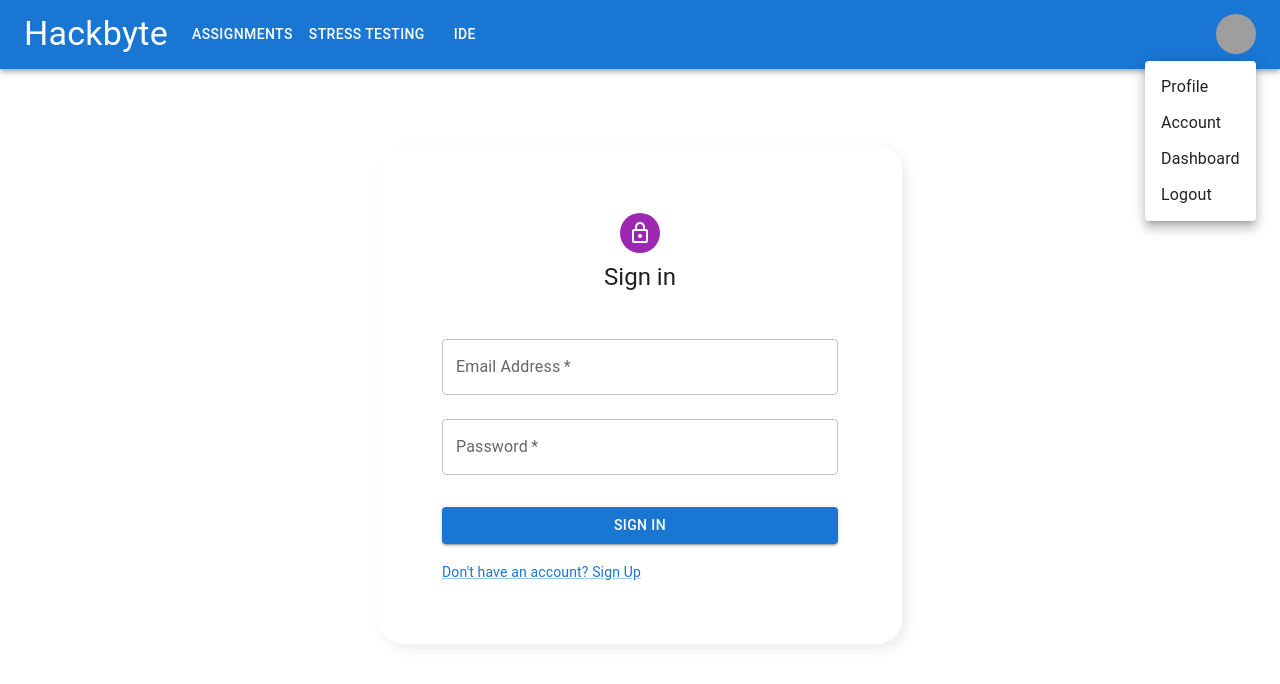
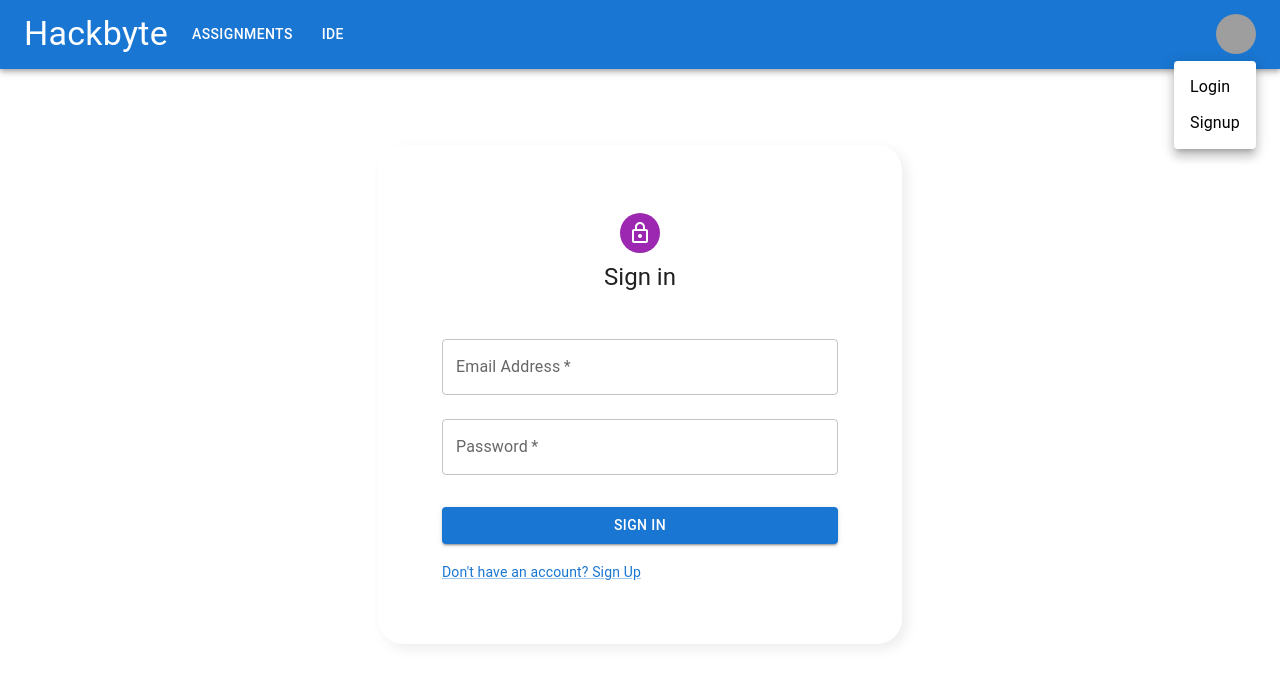
Before and after one commit to brijsiyag/hackbyte, a React (Create React App) app in the folder client/: page /login in a window 1280 px wide. Both pictures are taken after a click on the button "Open settings". Shown: the top 684 px of the page. Built offline with nearby package versions, Linux system fonts and the light colour scheme; grey boxes are pictures that could not be loaded.

Commit message:
page titles

```diff
--- a/client/src/App.jsx
+++ b/client/src/App.jsx
@@ -6,6 +6,9 @@ import Ide from "./Body/Ide/Ide";
 
 import "./App.css";
 function App() {
+   document.title = "Hackbyte";
+
+
   return (
     <div className="App">
       <Navbar />
--- a/client/src/Body/Login/Login.jsx
+++ b/client/src/Body/Login/Login.jsx
@@ -18,6 +18,9 @@ import "./login.css"
 const theme = createTheme();
 
 export default function SignIn() {
+
+ document.title = "Login";
+
   const handleSubmit = (event) => {
     event.preventDefault();
     const data = new FormData(event.currentTarget);
--- a/client/src/Body/Signup/Signup.jsx
+++ b/client/src/Body/Signup/Signup.jsx
@@ -22,6 +22,8 @@ import FormControl from '@mui/material/FormControl';
 const theme = createTheme();
 
 export default function SignUp() {
+  document.title = "Signup";
+
   const handleSubmit = (event) => {
     event.preventDefault();
     const data = new FormData(event.currentTarget);
--- a/client/src/Header/Navbar.jsx
+++ b/client/src/Header/Navbar.jsx
@@ -15,8 +15,11 @@ import Link from '@mui/material/Link';
 import "./navbar.css"
 
 
-const pages = ["Assignments", "Stress Testing", "Ide"];
-const settings = ["Profile", "Account", "Dashboard", "Logout"];
+const pages = ["Assignments", "Ide"];
+const settings = ["Profile","Dashboard"];
+const logins = ["Login","Signup"];
+
+const loggedin=false;
 
 const ResponsiveAppBar = () => {
   const [anchorElNav, setAnchorElNav] = React.useState(null);
@@ -52,52 +55,10 @@ const ResponsiveAppBar = () => {
           </Typography>
               </Link>
 
-          <Box sx={{ flexGrow: 1, display: { xs: "flex", md: "none" } }}>
-            <IconButton
-              size="large"
-              aria-label="account of current user"
-              aria-controls="menu-appbar"
-              aria-haspopup="true"
-              onClick={handleOpenNavMenu}
-              color="inherit"
-            >
-              <MenuIcon />
-            </IconButton>
-            <Menu
-              id="menu-appbar"
-              anchorEl={anchorElNav}
-              anchorOrigin={{
-                vertical: "bottom",
-                horizontal: "left",
-              }}
-              keepMounted
-              transformOrigin={{
-                vertical: "top",
-                horizontal: "left",
-              }}
-              open={Boolean(anchorElNav)}
-              onClose={handleCloseNavMenu}
-              sx={{
-                display: { xs: "block", md: "none" },
-              }}
-            >
-              {pages.map((page) => (
-                <MenuItem key={page} onClick={handleCloseNavMenu}>
-                  <Typography textAlign="center">{page}</Typography>
-                </MenuItem>
-              ))}
-            </Menu>
-          </Box>
-          <Typography
-            variant="h6"
-            noWrap
-            component="div"
-            sx={{ flexGrow: 1, display: { xs: "flex", md: "none" } }}
-          >
-            LOGO
-          </Typography>
+
           <Box sx={{ flexGrow: 1, display: { xs: "none", md: "flex" } }}>
             {pages.map((page) => (
+               <Link href={`/${page}`} className="head-main" style={{ color: "black", padding: 0,textDecoration:"none"  }}>
               <Button
                 key={page}
                 onClick={handleCloseNavMenu}
@@ -105,6 +66,7 @@ const ResponsiveAppBar = () => {
               >
                 {page}
               </Button>
+              </Link>
             ))}
           </Box>
 
@@ -130,11 +92,21 @@ const ResponsiveAppBar = () => {
               open={Boolean(anchorElUser)}
               onClose={handleCloseUserMenu}
             >
-              {settings.map((setting) => (
+              {loggedin==true ? (settings.map((setting) => (
                 <MenuItem key={setting} onClick={handleCloseUserMenu}>
+                   <Link href={`/${setting}`} className="head-main" style={{ color: "black", padding: 0, textDecoration:"none" }}>
                   <Typography textAlign="center">{setting}</Typography>
+                  </Link>
                 </MenuItem>
-              ))}
+              ))):
+              (logins.map((setting) => (
+                <MenuItem key={setting} onClick={handleCloseUserMenu}>
+                      <Link href={`/${setting}`} className="head-main" style={{ color: "black", padding: 0,textDecoration:"none"  }}>
+                  <Typography textAlign="center">{setting}</Typography>
+                  </Link>
+                </MenuItem>
+              )))
+              }
             </Menu>
           </Box>
         </Toolbar>
```
